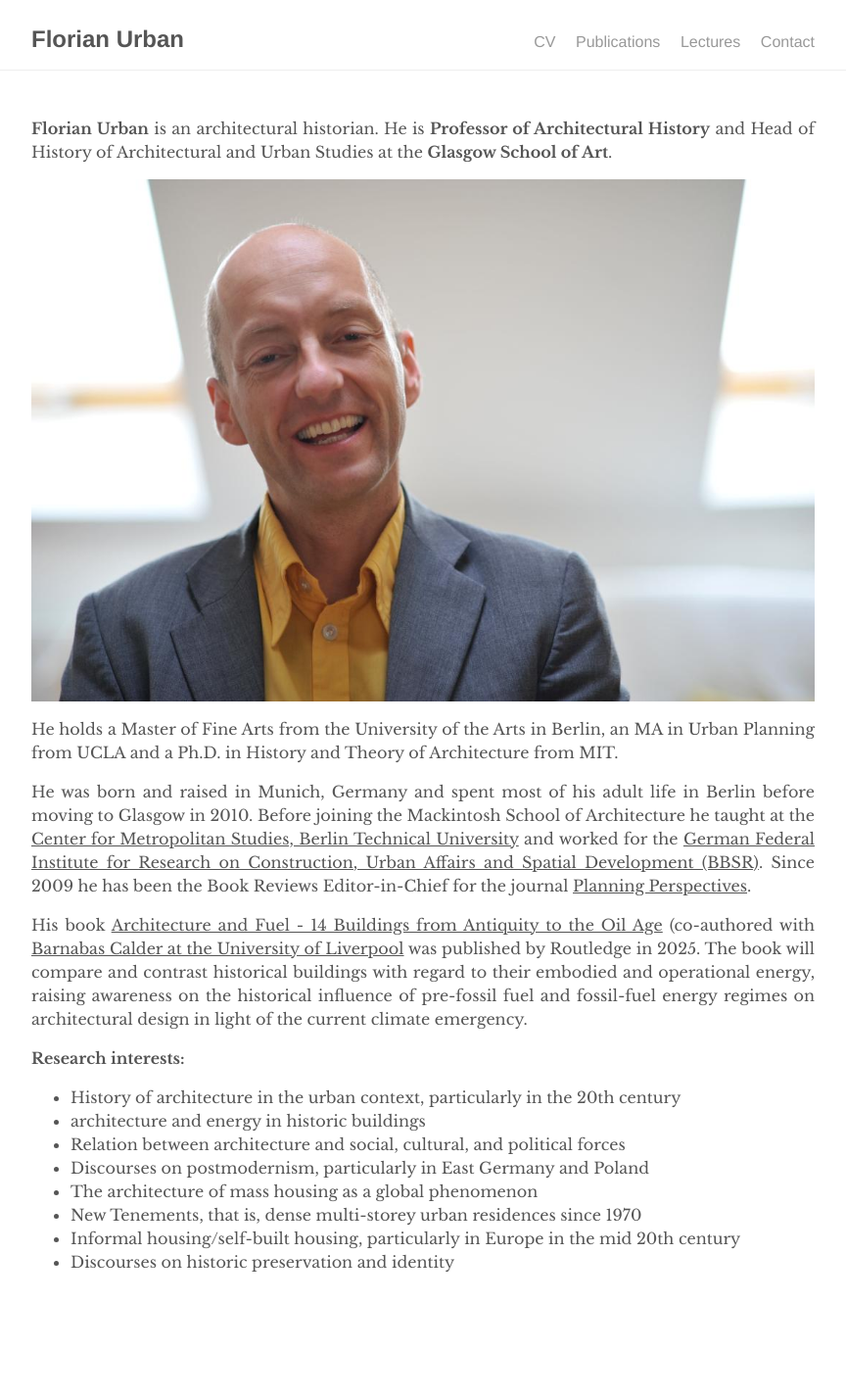
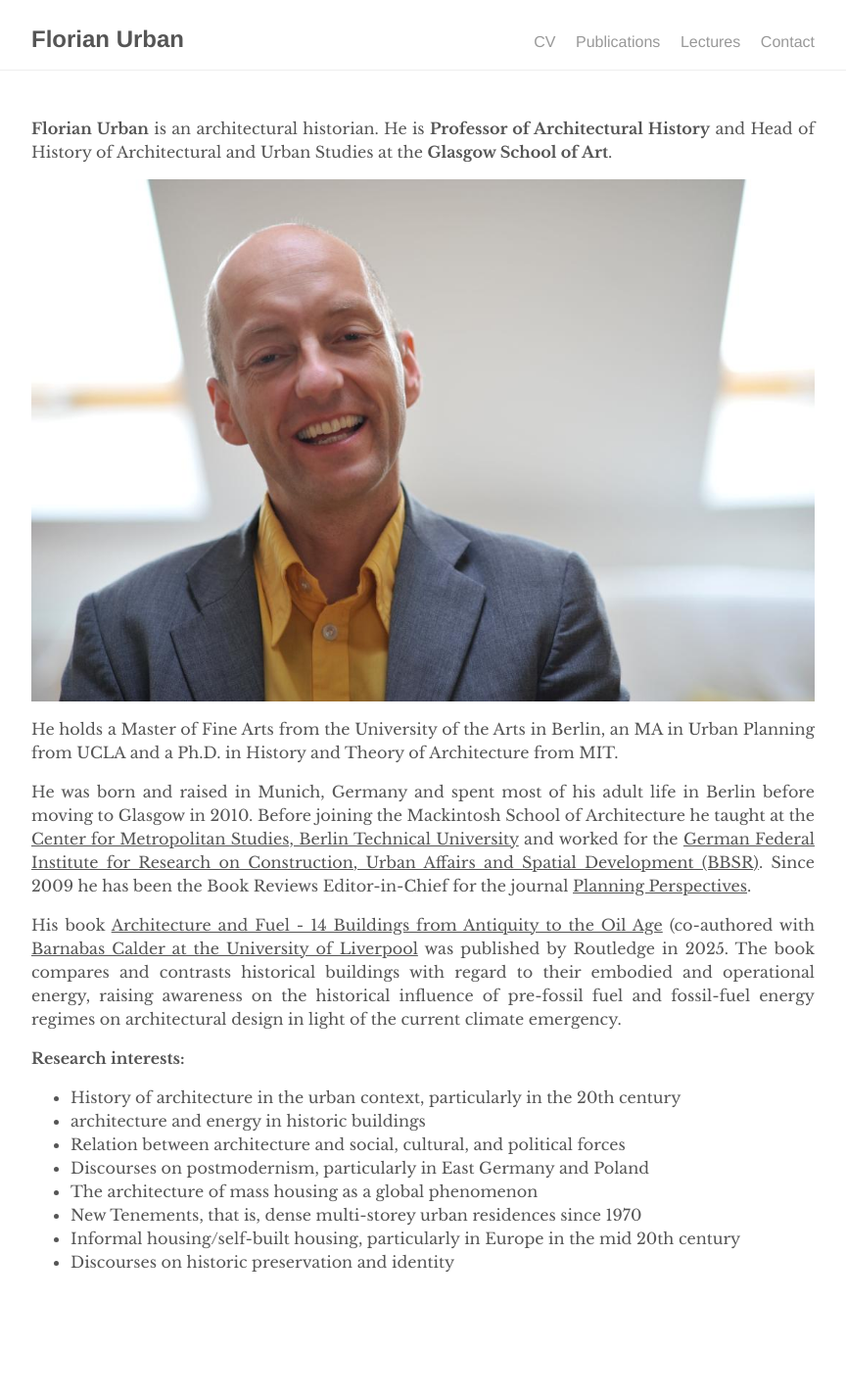
Before and after one commit to florianurban/florianurban.github.io, a Jekyll site: the page built from index.md, in a window 1280 px wide. Shown: the whole page at 98% size, without its empty margins (208-1072 px from the left). Built offline with Jekyll 4.4.1, drawn with Linux system fonts in a browser that asks for light colours.

Commit message:
Update index.md

```diff
--- a/index.md
+++ b/index.md
@@ -11,7 +11,7 @@ He holds a Master of Fine Arts from the University of the Arts in Berlin, an MA
 
 He was born and raised in Munich, Germany and spent most of his adult life in Berlin before moving to Glasgow in 2010. Before joining the Mackintosh School of Architecture he taught at the [Center for Metropolitan Studies, Berlin Technical University](https://www.tu.berlin/en/cms) and worked for the [German Federal Institute for Research on Construction, Urban Affairs and Spatial Development (BBSR)](https://www.bbsr.bund.de/BBSR/EN/home/_node.html). Since 2009 he has been the Book Reviews Editor-in-Chief for the journal [Planning Perspectives](https://www.tandfonline.com/journals/rppe20).
 
-His book [Architecture and Fuel - 14 Buildings from Antiquity to the Oil Age](https://www.routledge.com/9781032636542) (co-authored with [Barnabas Calder at the University of Liverpool](https://www.liverpool.ac.uk/architecture/staff/barnabas-calder/) was published by Routledge in 2025. The book will compare and contrast historical buildings with regard to their embodied and operational energy, raising awareness on the historical influence of pre-fossil fuel and fossil-fuel energy regimes on architectural design in light of the current climate emergency.
+His book [Architecture and Fuel - 14 Buildings from Antiquity to the Oil Age](https://www.routledge.com/9781032636542) (co-authored with [Barnabas Calder at the University of Liverpool](https://www.liverpool.ac.uk/architecture/staff/barnabas-calder/) was published by Routledge in 2025. The book compares and contrasts historical buildings with regard to their embodied and operational energy, raising awareness on the historical influence of pre-fossil fuel and fossil-fuel energy regimes on architectural design in light of the current climate emergency.
 
 **Research interests:**
 
```
